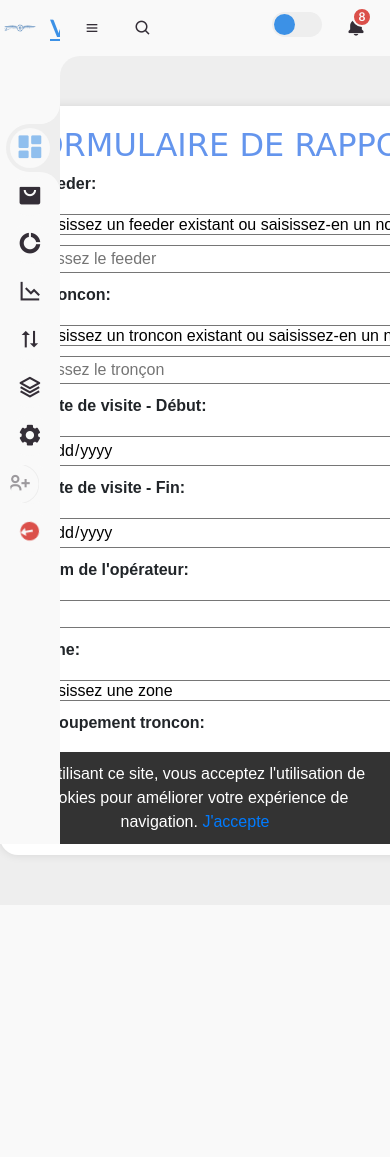
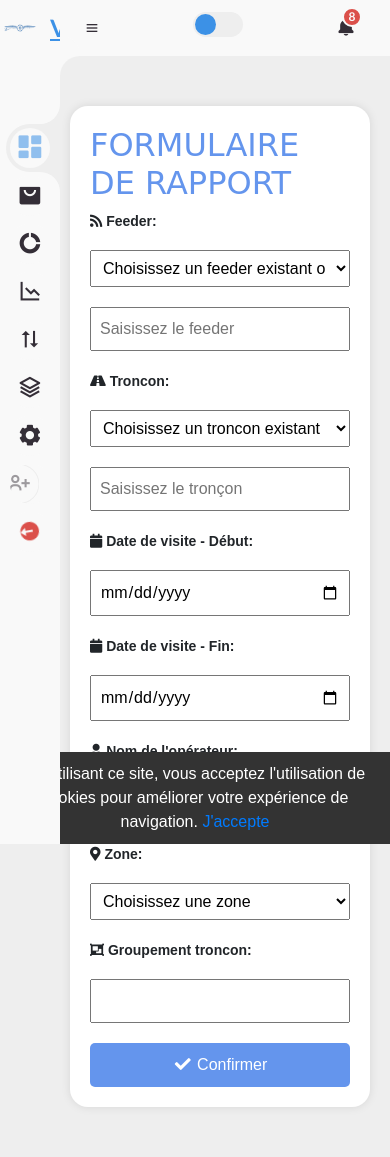
Before and after one commit to PapisKang/VocaSaraAppV2, a Flask app: page /generation_rapport in a window 390 px wide. Before the commit the page ends 862 px from the top, so only its background shows below. Run offline with Flask 3, Linux system fonts and the light colour scheme; data that the repository does not hold is empty; parts of the project's set-up code (start-up, migrations or seed data) failed here and were passed over; some libraries are stand-ins or nearby versions.

Commit message:
Responsivite Formulaire et Traitement !!

```diff
--- a/apps/templates/home/index.html
+++ b/apps/templates/home/index.html
@@ -14,6 +14,30 @@
 	<link rel="stylesheet" href="{{ config.ASSETS_ROOT }}/css/sidebar.css">
 	<title>Vocasara</title>
 </head>
+<style>
+	@media only screen and (max-width: 768px) {
+		/* Styles spécifiques aux petits écrans */
+		#sidebar {
+			display:block; /* Masquer la barre latérale par défaut sur les petits écrans */
+		}
+
+		nav {
+			justify-content: space-between;
+		}
+
+		nav form {
+			display: none; /* Masquer le formulaire de recherche par défaut sur les petits écrans */
+		}
+
+		nav .notification {
+			margin-right: 10px; /* Espacement pour la notification sur les petits écrans */
+		}
+
+		nav .bx-menu {
+			display:contents; /* Afficher l'icône du menu sur les petits écrans */
+		}
+	}
+</style>
 <body>
 
 
--- a/apps/templates/rapport/generation_rapport.html
+++ b/apps/templates/rapport/generation_rapport.html
@@ -64,6 +64,41 @@
       color: cornflowerblue;
 
     }
+    /* Styles pour les petits écrans */
+  /* Masquer l'image sur les petits écrans */
+@media only screen and (max-width: 600px) {
+  #illustration {
+    display: none;
+  }
+
+  /* Ajuster la largeur du formulaire et le centrer */
+  .container-form {
+    width: 80%;
+    margin-left: 70px;
+    margin-right: 20px;
+
+  }
+
+  /* Ajuster la taille des étiquettes sur les petits écrans */
+  label {
+    font-size: 14px;
+  }
+
+  /* Ajuster la largeur des champs de saisie et des listes déroulantes */
+  input[type="text"],
+  input[type="date"],
+  select {
+    width: 100%;
+    padding: 8px;
+    margin-bottom: 10px;
+  }
+
+  /* Ajuster la largeur du bouton */
+  button {
+    width: 100%;
+  }
+}
+
   </style>
 </head>
 {%include 'home/index.html'%}
```
Also changed, not shown: apps/templates/rapport/traitement_visible.html (+33 -0 lines).
